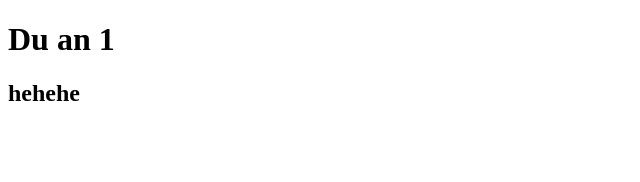
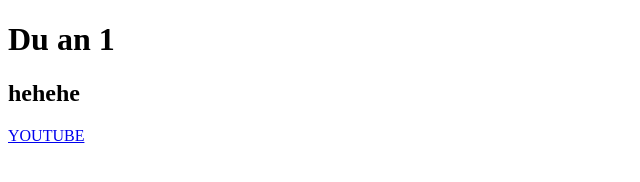
Before and after one commit to lekienvn7/duan4, a plain HTML site: page index.html in a window 1280 px wide. Shown: the whole page, without its empty margins (0-640 px from the left). Drawn offline with Linux system fonts and the light colour scheme.

Commit message:
THEM LINK YTB

```diff
--- a/index.html
+++ b/index.html
@@ -10,6 +10,7 @@
 <body>
     <h1>Du an 1</h1>
     <h2>hehehe</h2>
+    <a href="https://youtube.com">YOUTUBE</a>
 </body>
 
 </html>
```
